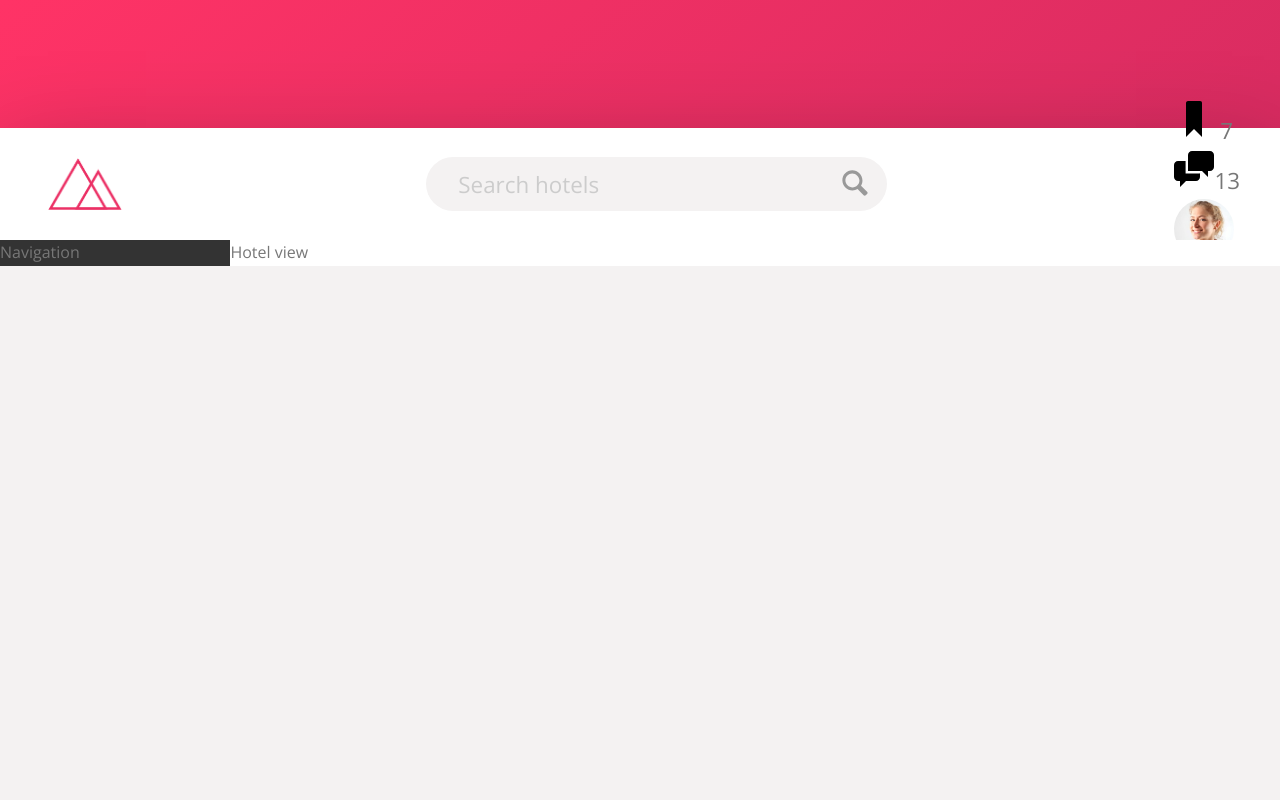
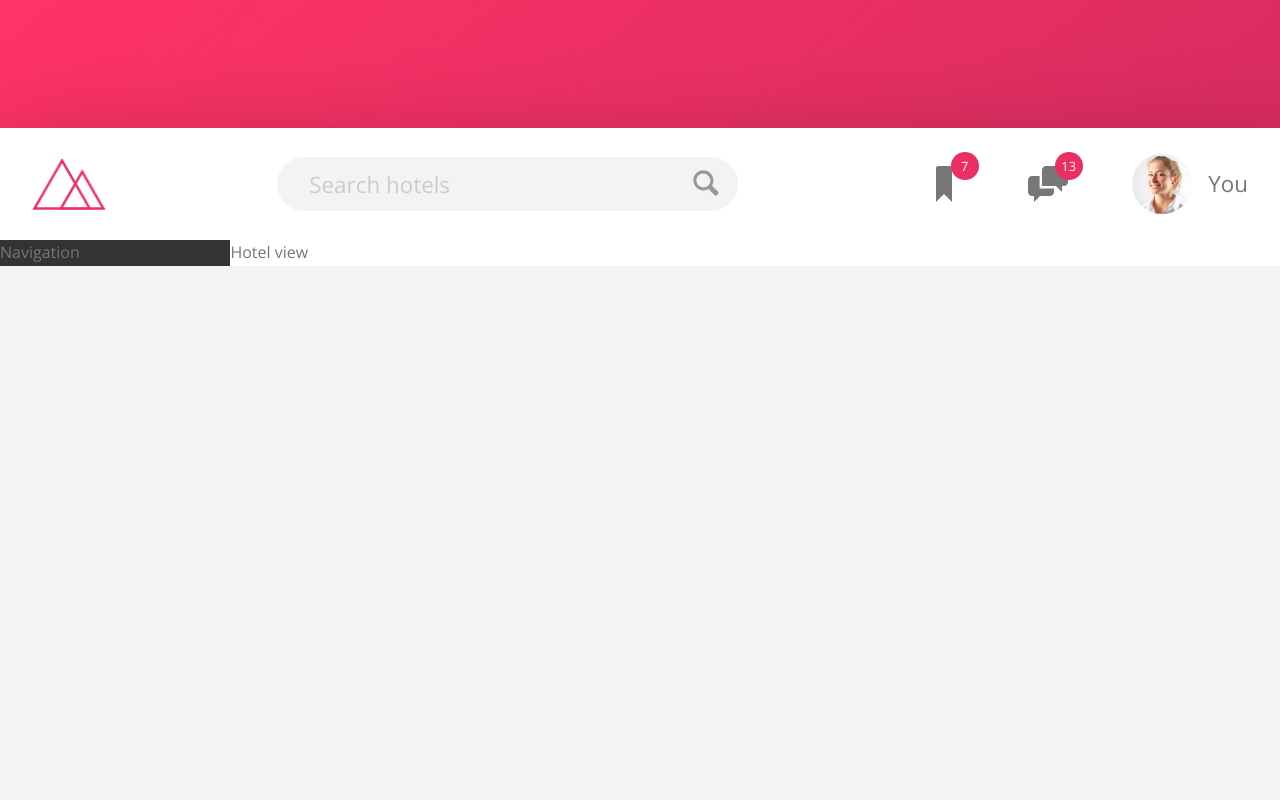
Before and after one commit to olenaborysenko/booking-site, a website: page index.html in a window 1280 px wide. Shown: the top 800 px of the page. Drawn offline with nearby package versions, Linux system fonts and the light colour scheme.

Commit message:
Completed the header styling

```diff
--- a/sass/_components.scss
+++ b/sass/_components.scss
@@ -1,7 +1,7 @@
 // LOGO
 .logo {
 	height: 3.25rem;
-	margin-left: 3rem;
+	margin-left: 2rem;
 }
 
 // SEARCH
@@ -61,30 +61,51 @@
 
 // USER NAVIGATION
 .user-nav {
+	align-self: stretch;
+	display: flex;
+	align-items: center;
+
+	& > * {
+		height: 100%;
+		padding: 0 2rem;
+		cursor: pointer;
+		display: flex;
+		align-items: center;
+	}
+
+	& > *:hover {
+		background-color: var(--color-grey-light-2);
+	}
+
 	&__icon-box {
-
+		position: relative;
 	}
 
 	&__icon {
 		height: 2.5rem;
 		width: 2.5rem;
+		fill: var(--color-grey-dark-2);
 	}
 
 	&__notification {
-
-	}
-
-	&__user {
-
+		font-size: .8rem;
+		height: 1.75rem;
+		width: 1.75rem;
+		border-radius: 100px;
+		background-color: var(--color-primary);
+		color: #FFF;
+		position: absolute;
+		top: 1.5rem;
+		right: 1.1rem;
+		display: flex;
+		justify-content: center;
+		align-items: center;
 	}
 
 	&__user-photo {
 		height: 3.75rem;
-		width: 3.75rem;
 		border-radius: 50%;
+		margin-right: 1rem;
 	}
 
-	&__user-name {
-
-	}
 }
```
Also changed, not shown: css/style.css.
